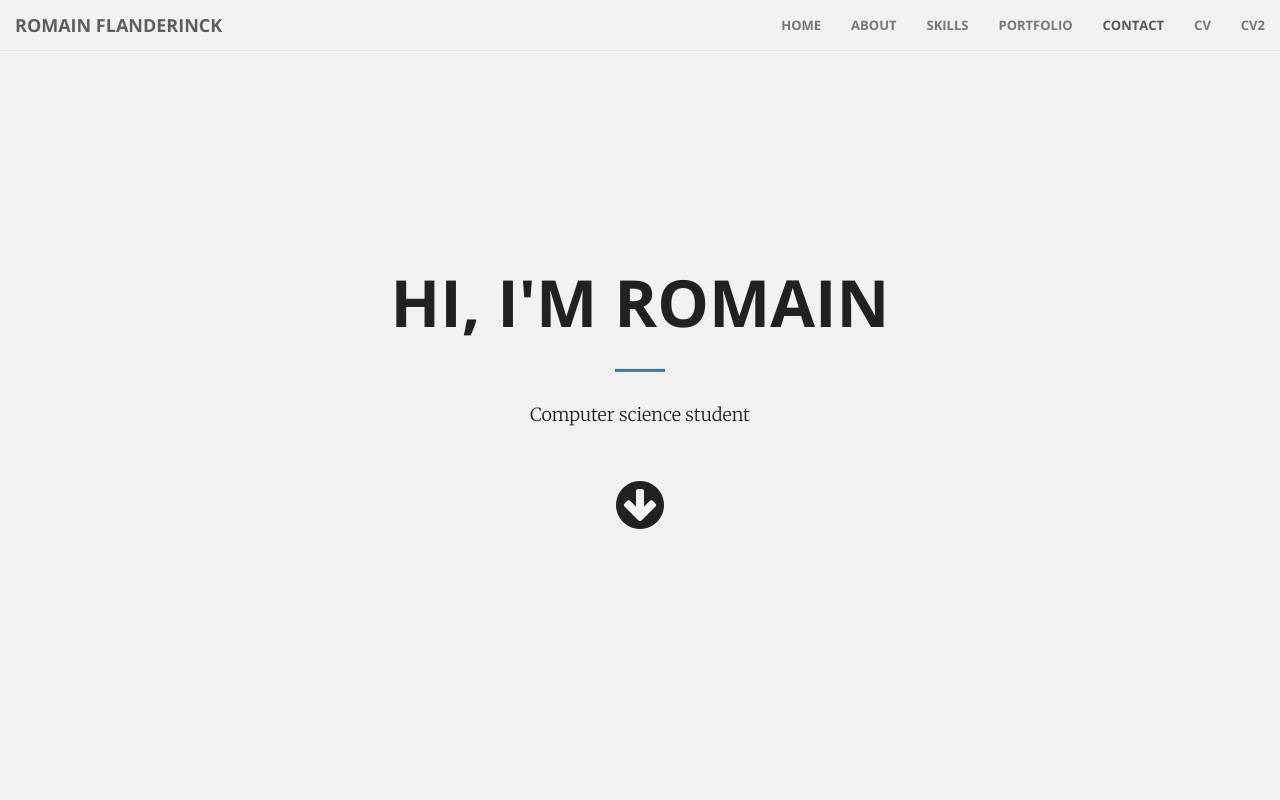
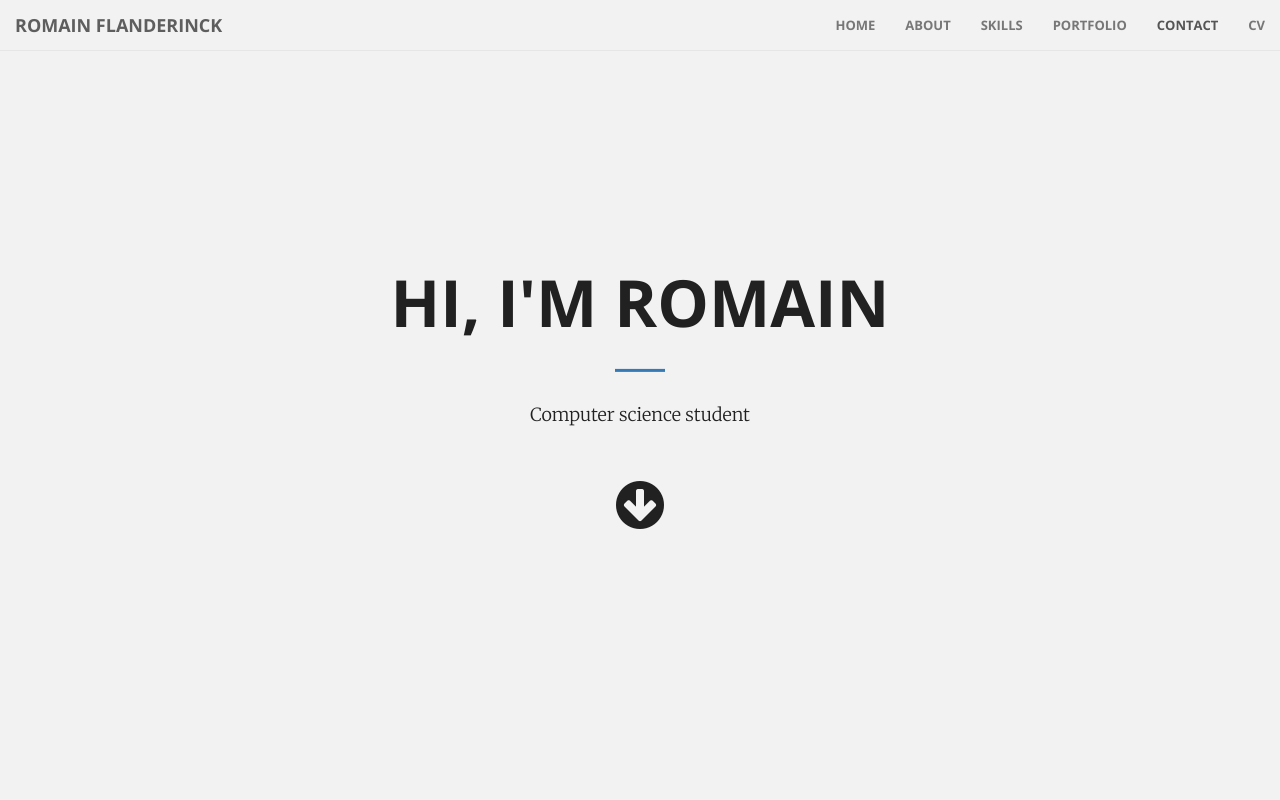
Before and after one commit to Azerom/azerom.github.io, a plain HTML site: page index.html in a window 1280 px wide. Shown: the top 800 px of the page. Drawn offline with nearby package versions, Linux system fonts and the light colour scheme.

Commit message:
Delete CV2 and update CV1

```diff
--- a/index.html
+++ b/index.html
@@ -77,9 +77,6 @@
                     </li>
                     <li>
                     	<a href="assets/documents/CV.pdf">CV</a>
-                    </li>
-                    <li>
-                    	<a href="assets/documents/CV2.pdf">CV2</a>
                     </li>
                 </ul>
             </div>
```
Also changed, not shown: 2 other files.
